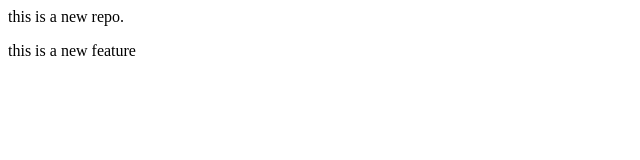
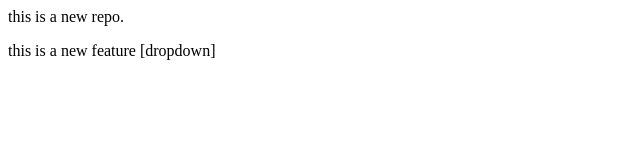
Before and after one commit to lakshoswal04/localrepo, a plain HTML site: page index.html in a window 1280 px wide. Shown: the full height of the page, 0-640 px from the left. Drawn offline with Linux system fonts and the light colour scheme.

Commit message:
add dropdown

```diff
--- a/index.html
+++ b/index.html
@@ -1,2 +1,2 @@
 <p>this is a new repo.</p>
-<p>this is a new feature</p>
+<p>this is a new feature  [dropdown]</div></p>
```
